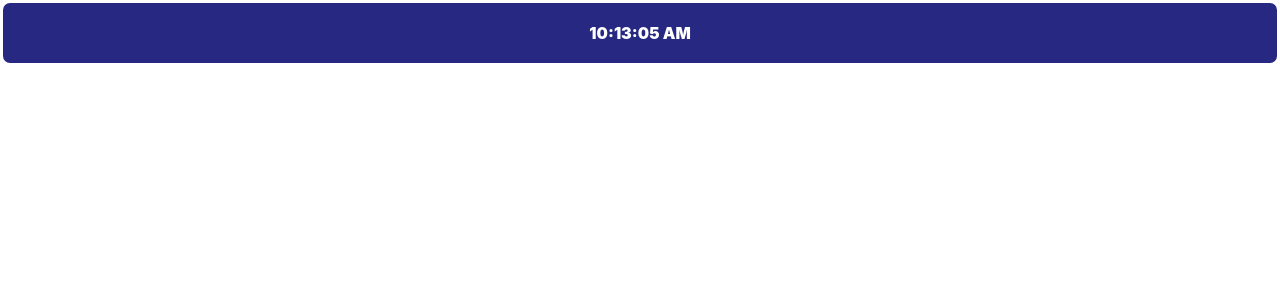
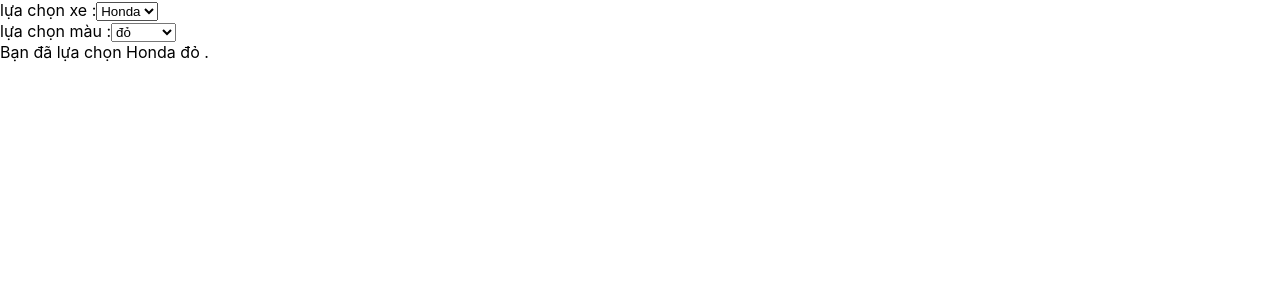
Before and after one commit to Nguyenvannho/baitapvereactjs, a React (Create React App) app in the folder Baitap-useState/: page / in a window 1280 px wide. Shown: the top 300 px of the page. Built offline with nearby package versions, Linux system fonts and the light colour scheme.

Commit message:
thuchanh2

```diff
--- a/Baitap-useState/src/App.js
+++ b/Baitap-useState/src/App.js
@@ -1,18 +1,66 @@
-// import Selector from "./components/Selector";
+import logo from './logo.svg';
+import './App.css';
 import React, { useState } from 'react';
-import MyClock from "./components/MyClock";
-import "./App.css";
-// function App() {
-//   return <Selector />;
-// }
 
-// export default App;
+const carList = ['Honda', 'Toyota', 'camri'];
+const colorList = ['đỏ ', 'xanh lá ', 'cam'];
+
+function App() {
+  const [selectedCar, setSelectedCar] = useState({
+    car: carList[0],
+    color: colorList[0],
+  });
+
+  const handleColorChange = (event) => {
+    const selectedColorName = event.target.value;
+    setSelectedCar(previousState => {
+      return {
+        ...previousState,
+        color: selectedColorName,
+      };
+    });
+  };
+
+  const handleCarChange = (event) => {
+    const selectedCarName = event.target.value;
+    setSelectedCar(previousState => {
+      return {
+        ...previousState,
+        car: selectedCarName,
+      };
+    });
+  };
 
 
-function App() {
   return (
-    <div class="Container">
-      <MyClock />
+    <div>
+      <div>
+        <label>
+         lựa chọn xe :
+          <select value={selectedCar.car} onChange={handleCarChange}>
+            {carList.map((car) => (
+              <option key={car} value={car}>
+                {car}
+              </option>
+            ))}
+          </select>
+        </label>
+      </div>
+      <div>
+        <label>
+        lựa chọn màu :
+          <select value={selectedCar.color} onChange={handleColorChange}>
+            {colorList.map((color) => (
+              <option key={color} value={color}>
+                {color}
+              </option>
+            ))}
+          </select>
+        </label>
+      </div>
+      <div>
+        Bạn đã lựa chọn {selectedCar.car} {selectedCar.color} .
+      </div>
     </div>
   );
 }
```
Also changed, not shown: Baitap-useState/src/components/Timer.js (added, +16 -0 lines), Baitap-useState/src/App.css (line endings or trailing spaces), Baitap-useState/src/index.js (line endings or trailing spaces).
